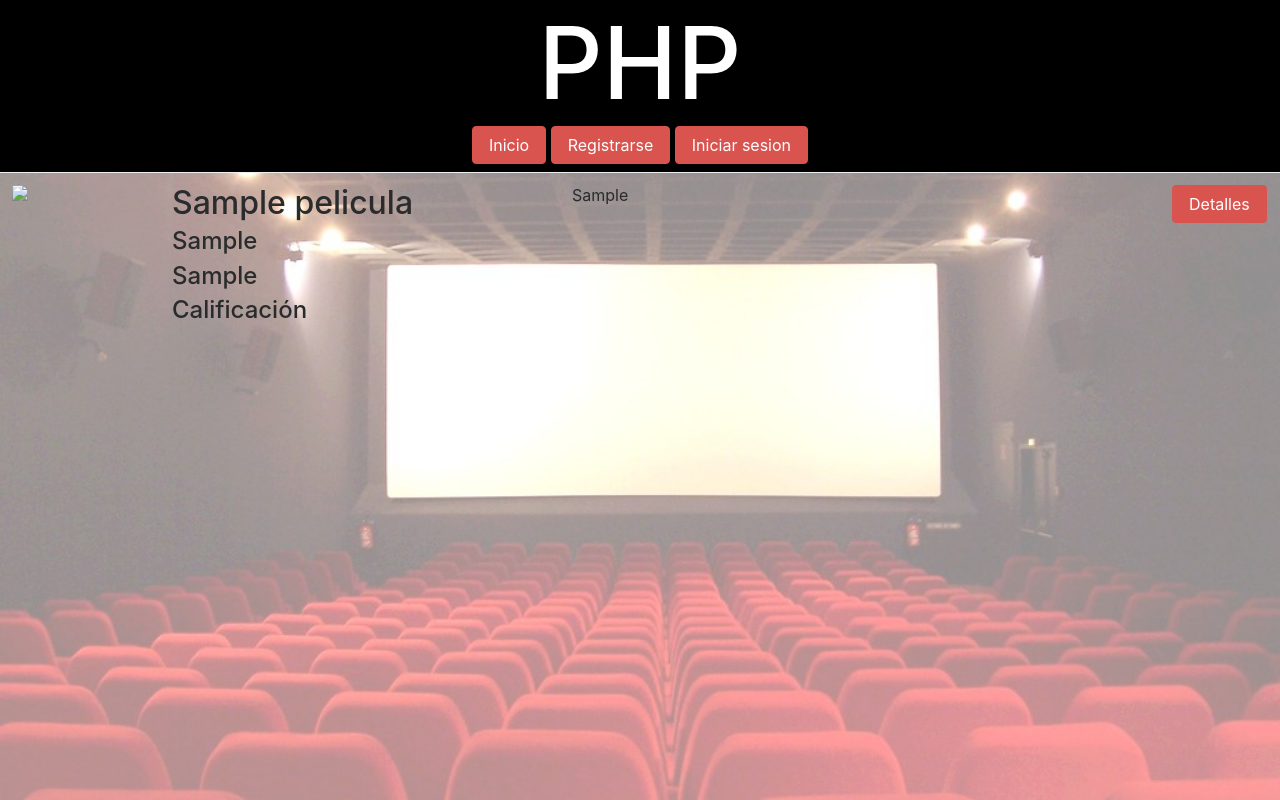
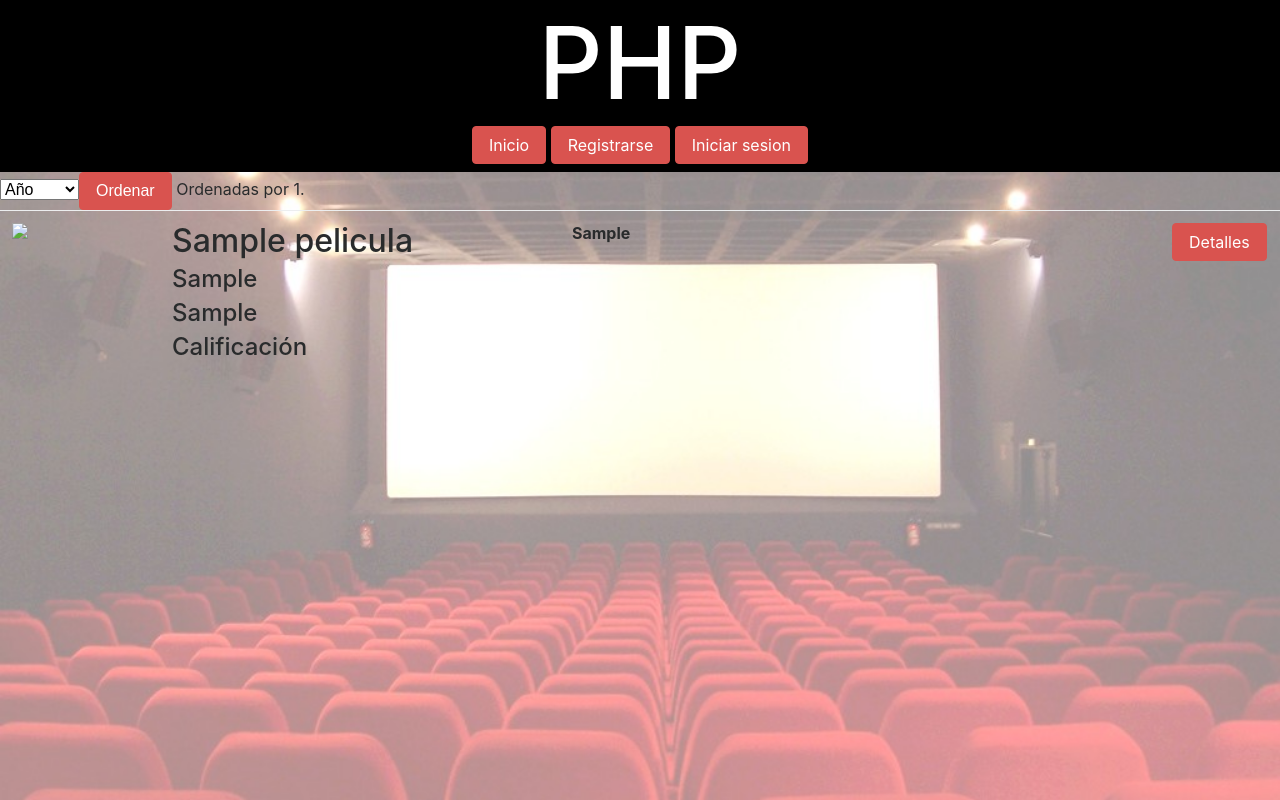
Before and after one commit to gonzalopoch/tallerphp, a PHP site: page /?criterio=1 in a window 1280 px wide. Run offline with PHP 8.4, Linux system fonts and the light colour scheme; tables that the repository leaves empty or names only in its code hold one stand-in row (values such as "Sample post").

Commit message:
Lo que hicimos al final de la consulta

```diff
--- a/index.php
+++ b/index.php
@@ -8,13 +8,24 @@
 		include ("menuinicio.php");
 		include ("connect.php");
 		$link = conectar();
-		$resultp = mysqli_query($link, "SELECT * FROM peliculas");
+		$criterio=$_GET["criterio"];
+		$resultp = mysqli_query($link, "SELECT * FROM peliculas ORDER BY $criterio ASC");
 		$cantpelis = mysqli_num_rows($resultp);
 	?>
 </head>
 <body>
 	<table class= "table table-hover">
+		<tr>
+			<form method="GET">
+			  	<select name="criterio">
+		    		<option value="anio">Año</option>
+ 					<option value="nombre">Nombre</option>
+		    	</select>
+		    	<button type="submit" class="btn btn-danger navbar-btn">Ordenar</button>
+		    </form>
+		</tr>
 	<?php
+		echo "Ordenadas por $criterio.";
 		for ($i = 1; $i <=$cantpelis; $i++){
 			$row = mysqli_fetch_array($resultp);
 	?>
@@ -37,7 +48,7 @@
 				<h4><?php echo "Calificación" ?></h4>
 			</td>
 			<td width="600">
-				<p><?php echo $row['sinopsis']?></p>
+				<p align="justify"><b><?php echo $row['sinopsis']?></b></p>
 			</td>
 			<td>
 			   <?php
--- a/menuinicio.php
+++ b/menuinicio.php
@@ -8,9 +8,6 @@
 		    	<a href="index.php" class="btn btn-danger navbar-btn">Inicio</a>
 		    	<a href="registro.php" class="btn btn-danger navbar-btn">Registrarse</a>
 		    	<a href="iniciarsesion.php" class="btn btn-danger navbar-btn">Iniciar sesion</a>
-		    	<?php if($_SERVER["REQUEST_URI"] == "/tallerphp/index.php") { ?>
-		    		<button type="button" class="btn btn-danger navbar-btn">Ordenar</button>
-		    	<?php } ?>
 		    </div>
 		  </div>
 	</nav>
```
